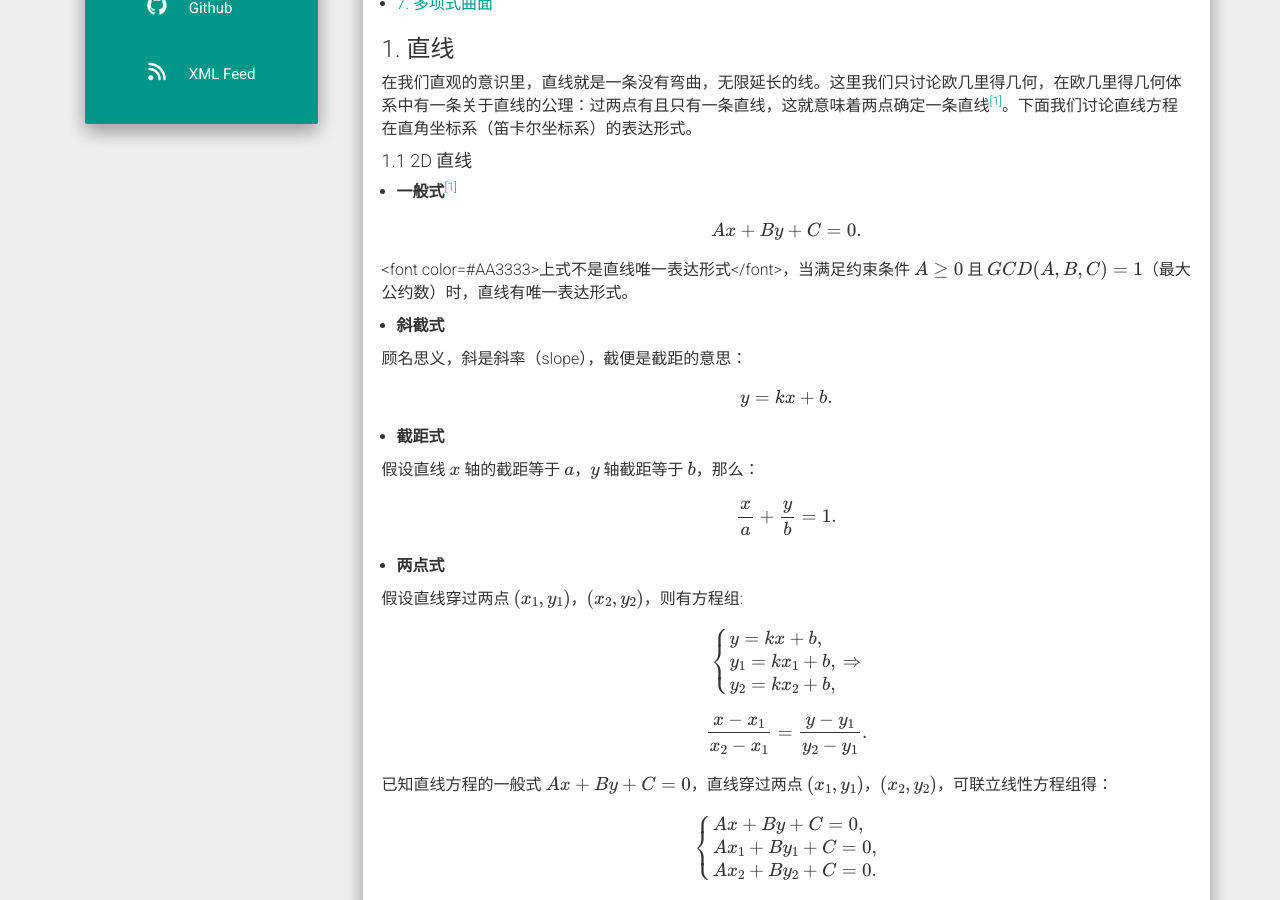
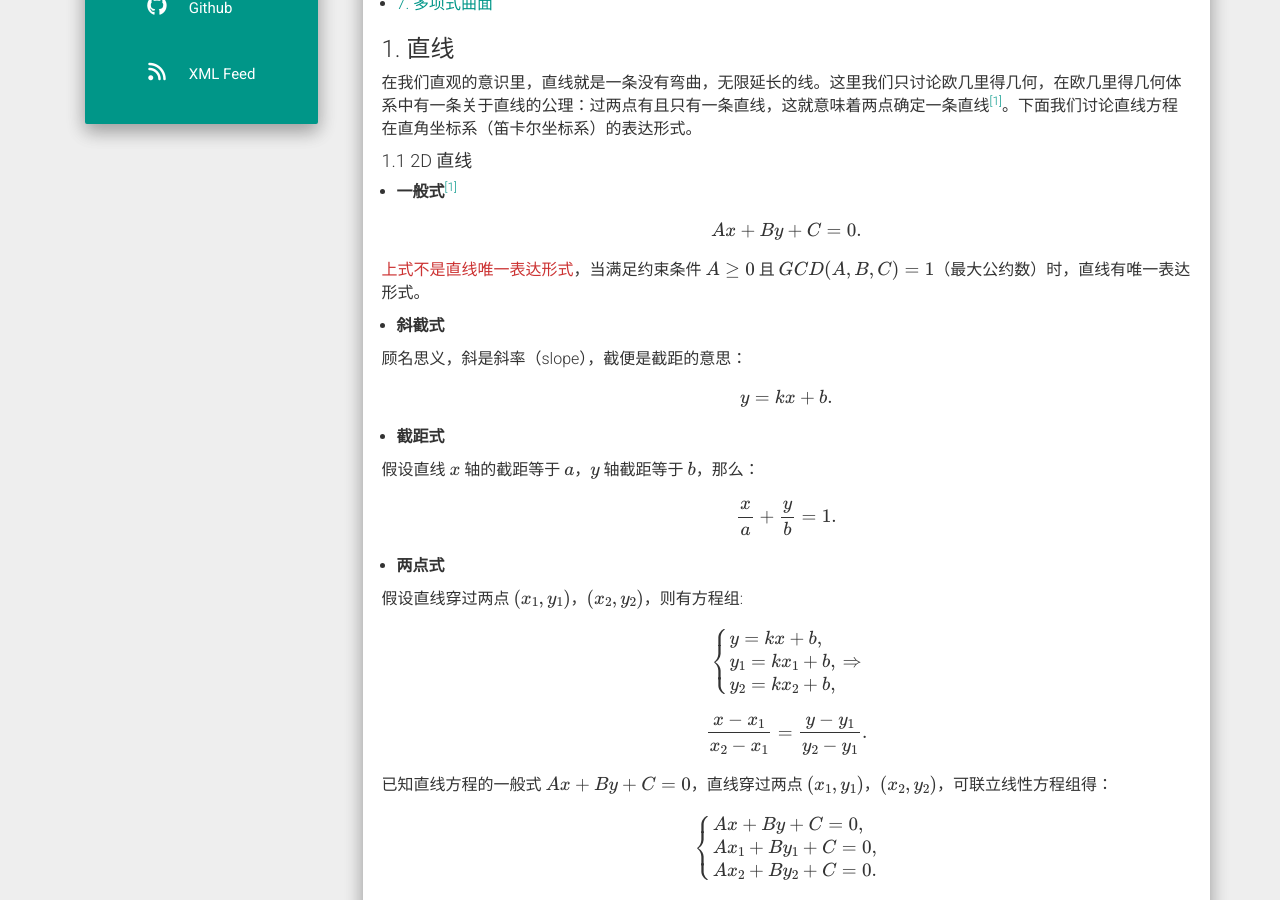
Before and after one commit to microqq/hl, a Jekyll site: the page built from _posts/2021-03-18-Basic-Computer-Graphics.md, in a window 1280 px wide and 900 px high, scrolled down 538 px. Built offline with Jekyll 4.4.1, drawn with Linux system fonts in a browser that asks for light colours; nearby versions of some CDN libraries; formulas are drawn with MathJax 3; comment, search, counter and statistics services are not loaded.

Commit message:
test font color use span tag.

```diff
--- a/_posts/2021-03-18-Basic-Computer-Graphics.md
+++ b/_posts/2021-03-18-Basic-Computer-Graphics.md
@@ -42,7 +42,7 @@ categories: graphics
 
 $$Ax + By + C = 0.$$
 
-<font color=#AA3333>上式不是直线唯一表达形式</font>，当满足约束条件 $A\geq0$ 且 $GCD(A,B,C)=1$（最大公约数）时，直线有唯一表达形式。
+<span style="color:#CC3333">上式不是直线唯一表达形式</span>，当满足约束条件 $A\geq0$ 且 $GCD(A,B,C)=1$（最大公约数）时，直线有唯一表达形式。
 
 - **斜截式**
 
```
